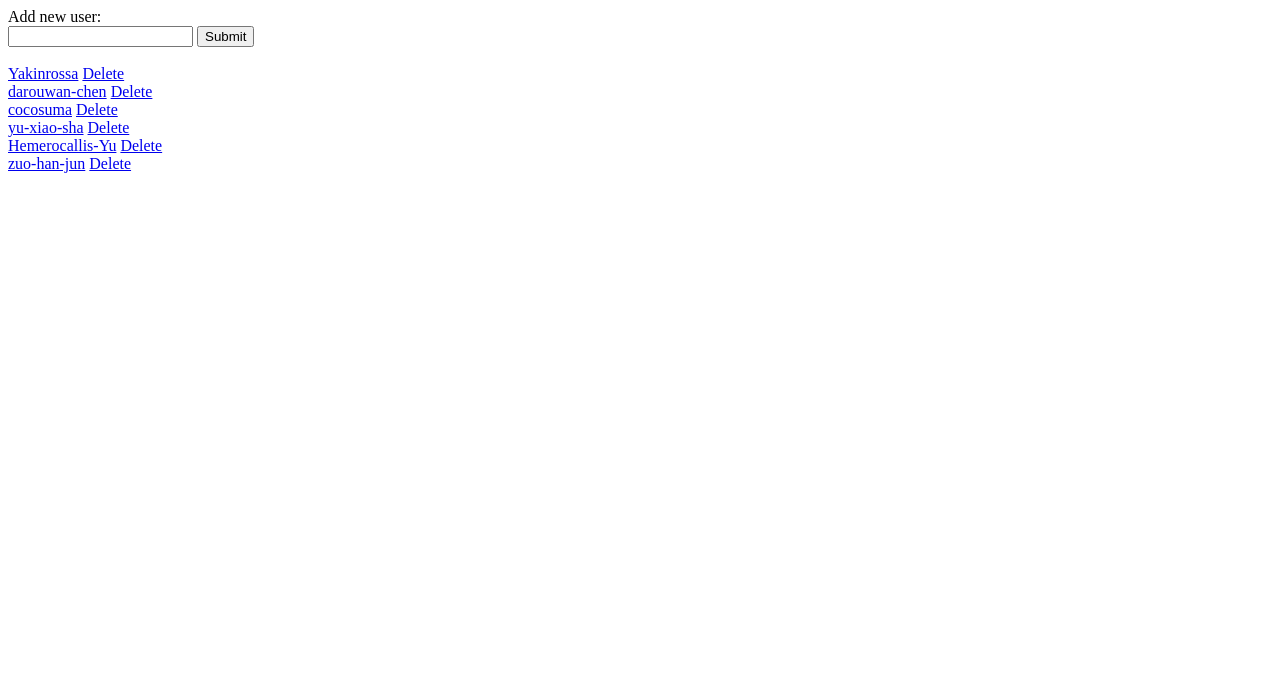
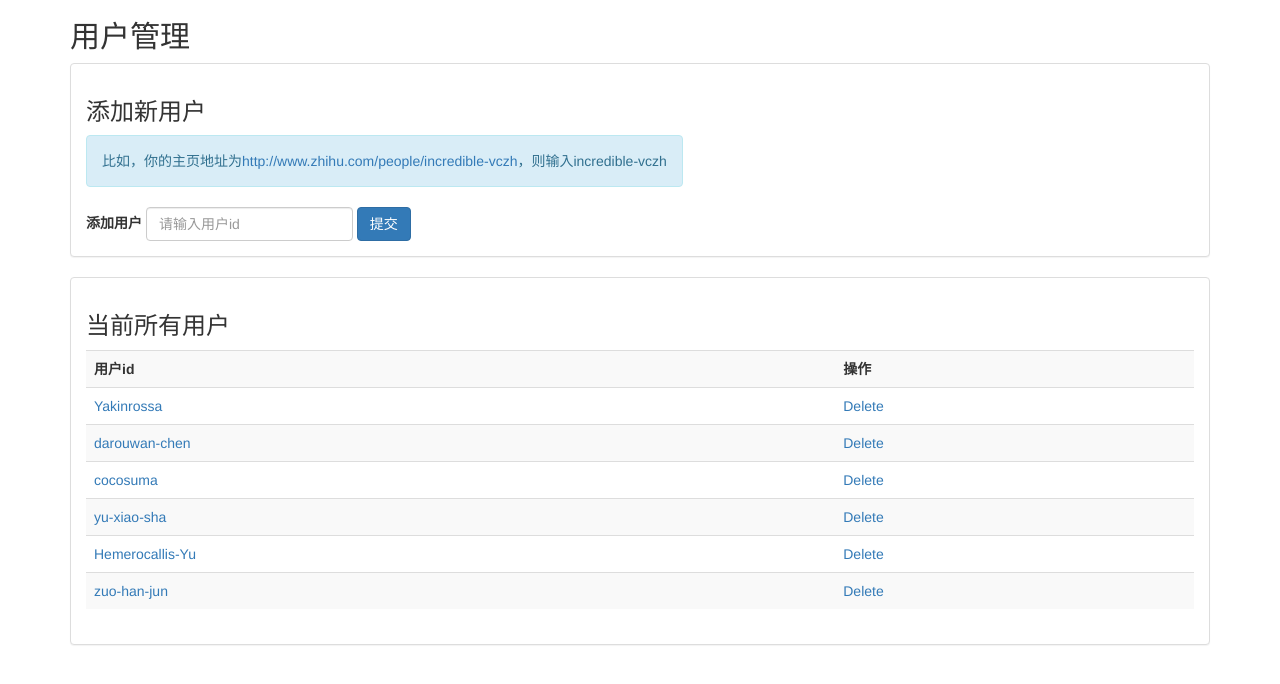
Before and after one commit to darouwan/ZhihuCrawler, a Django app: page /input_user/show in a window 1280 px wide. Shown: the top 684 px of the page. Run offline with Django 3.2, Linux system fonts and the light colour scheme; data comes from the database, SQL or seed files in the repository; both versions use the stored data as it was after the commit; some libraries are stand-ins or nearby versions.

Commit message:
美化界面

```diff
--- a/mysite/input_user/templates/input_user/showall.html
+++ b/mysite/input_user/templates/input_user/showall.html
@@ -3,20 +3,59 @@
 <head lang="en">
     <meta charset="UTF-8">
     <title>All Candidates</title>
+    <!-- 新 Bootstrap 核心 CSS 文件 -->
+    <link rel="stylesheet" href="http://cdn.bootcss.com/bootstrap/3.3.2/css/bootstrap.min.css">
+
+    <!-- jQuery文件。务必在bootstrap.min.js 之前引入 -->
+    <script src="http://cdn.bootcss.com/jquery/1.11.2/jquery.min.js"></script>
+
+    <!-- 最新的 Bootstrap 核心 JavaScript 文件 -->
+    <script src="http://cdn.bootcss.com/bootstrap/3.3.2/js/bootstrap.min.js"></script>
 </head>
 <body>
+<div class="container">
+    <h2>用户管理</h2>
 
-Add new user:
-<form action="{% url 'input_user:record' %}" method="post">
-    {% csrf_token %}
-    <input type="text" name="name" id="name"/>
-    <input type="submit" value="Submit"/>
-</form>
+    <div class="panel panel-default">
+        <div class="panel-body">
+            <h3>添加新用户</h3>
 
-<br>
-{% for entry in candidates_list %}
-    <a href="{% url 'input_user:show' entry %}">{{ entry }}</a> <a href="{% url 'input_user:delete' entry %}">Delete</a>
-    <br/>
-{% endfor %}
+            <form action="{% url 'input_user:record' %}" method="post" class="form-inline">
+                <div class="form-group">
+                    <div class="alert alert-info" role="alert">比如，你的主页地址为<a
+                            href="http://www.zhihu.com/people/incredible-vczh">http://www.zhihu.com/people/incredible-vczh</a>，则输入incredible-vczh
+                    </div>
+                    <label>添加用户</label>
+                    {% csrf_token %}
+                    <input type="text" class="form-control" name="name" placeholder="请输入用户id" id="name"/>
+                    <input type="submit" class="btn btn-primary" value="提交"/>
+
+                </div>
+            </form>
+        </div>
+    </div>
+
+
+    <div class="panel panel-default">
+        <div class="panel-body">
+            <h3>当前所有用户</h3>
+            <table class="table table-striped">
+                <tr>
+                    <th>用户id</th>
+                    <th>操作</th>
+                </tr>
+                {% for entry in candidates_list %}
+                    <tr>
+                        <td><a href="{% url 'input_user:show' entry %}">{{ entry }}</a></td>
+                        <td><a href="{% url 'input_user:delete' entry %}">Delete</a></td>
+                    </tr>
+                {% endfor %}
+            </table>
+        </div>
+    </div>
+
+
+</div>
+
 </body>
 </html>
```
Also changed, not shown: mysite/db.sqlite3.
